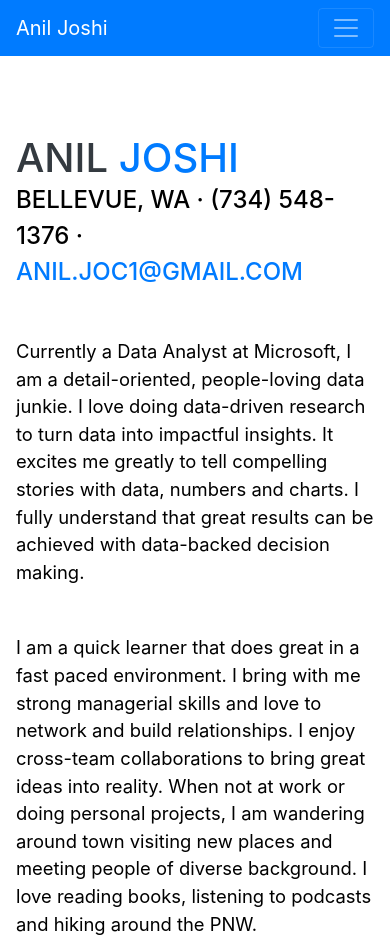
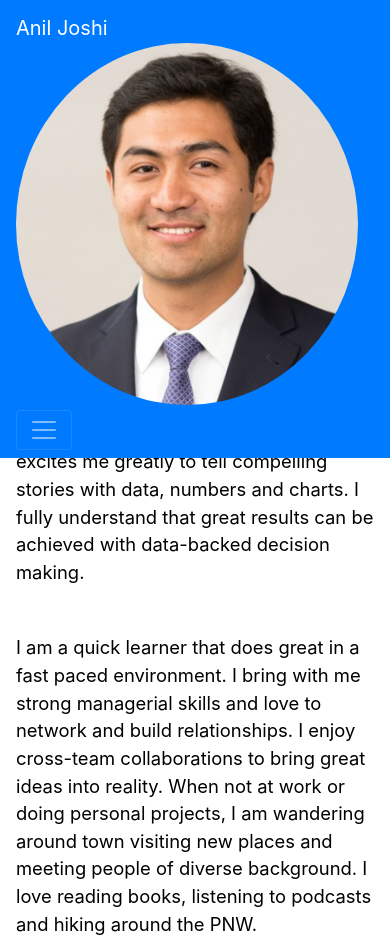
Before and after one commit to anil-joshi/portfolio, a website with bundled scripts: page index.html in a window 390 px wide. Shown: the top 941 px of the page. Built offline with nearby package versions, Linux system fonts and the light colour scheme; a web font is replaced by a local one.

Commit message:
Updated index

```diff
--- a/index.html
+++ b/index.html
@@ -28,9 +28,7 @@
   <nav class="navbar navbar-expand-lg navbar-dark bg-primary fixed-top" id="sideNav">
     <a class="navbar-brand js-scroll-trigger" href="#page-top">
       <span class="d-block d-lg-none">Anil Joshi</span>
-      <span class="d-none d-lg-block">
-        <img class="img-fluid rounded-circle" src="img/AnilPic.png" alt="">
-      </span>
+	    <img class="img-fluid rounded-circle" src="img/AnilPic.png">
     </a>
     <button class="navbar-toggler" type="button" data-toggle="collapse" data-target="#navbarSupportedContent" aria-controls="navbarSupportedContent" aria-expanded="false" aria-label="Toggle navigation">
       <span class="navbar-toggler-icon"></span>
```
